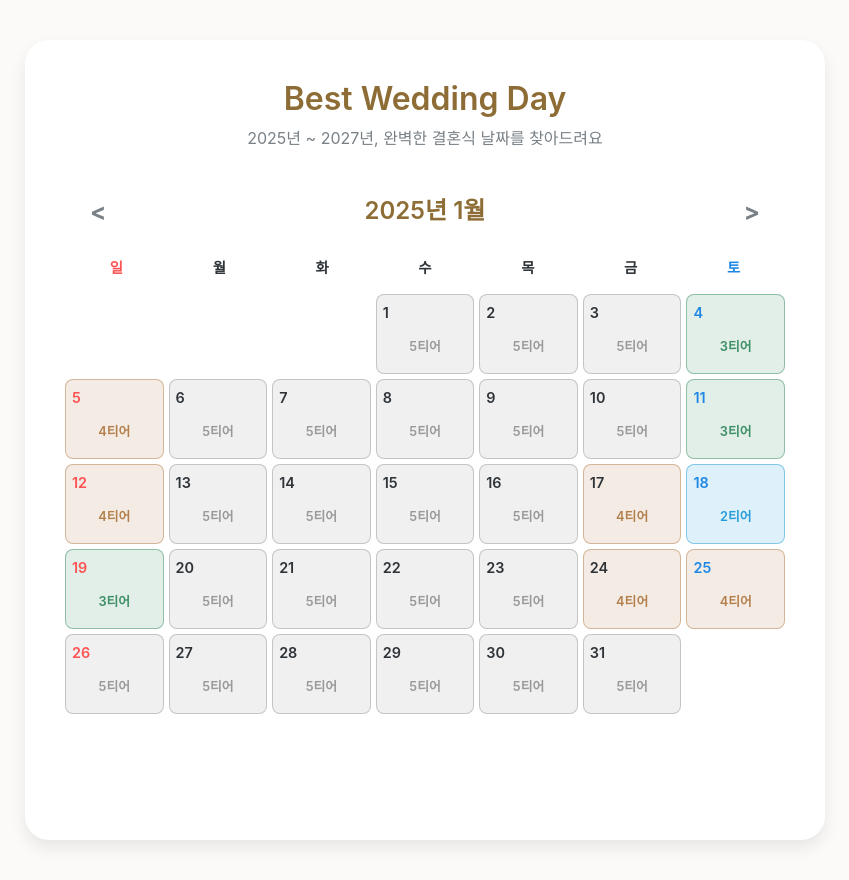
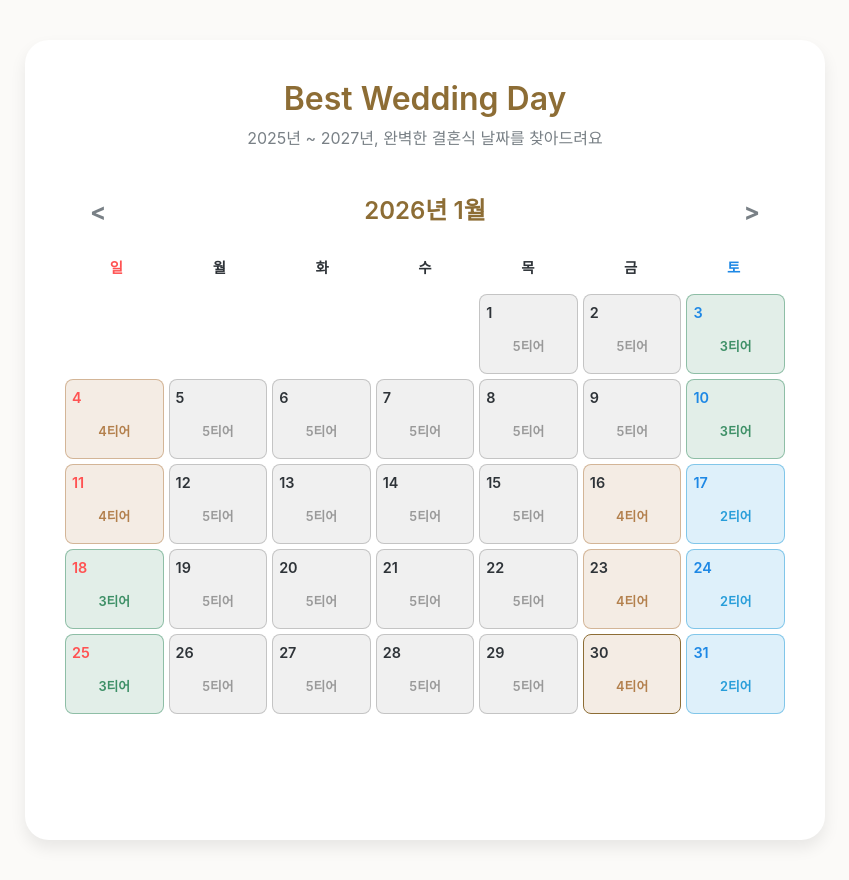
Before and after one commit to ddaog/bestweddingdaykorea, a React (Vite) app: page / in a window 1280 px wide. Shown: the whole page, without its empty margins (215-1064 px from the left). Built offline with nearby package versions, Linux system fonts and the light colour scheme; no server answers.

Commit message:
Set calendar start date to current month

```diff
--- a/src/components/Calendar.jsx
+++ b/src/components/Calendar.jsx
@@ -3,7 +3,11 @@ import DateCell from './DateCell';
 import TierDetail from './TierDetail';
 
 const Calendar = ({ customHolidays }) => {
-    const [currentDate, setCurrentDate] = useState(new Date(2025, 0, 1)); // Start Jan 1, 2025
+    // Initialize with current date (default to today's month)
+    const [currentDate, setCurrentDate] = useState(() => {
+        const now = new Date();
+        return new Date(now.getFullYear(), now.getMonth(), 1);
+    });
     const [selectedTier, setSelectedTier] = useState(null);
 
     const year = currentDate.getFullYear();
```
